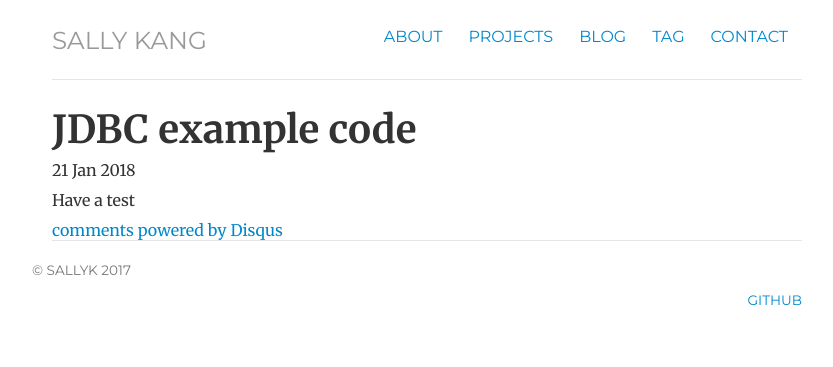
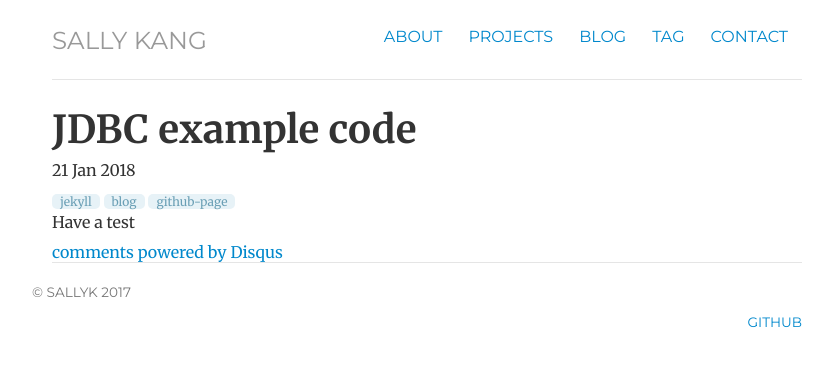
Before and after one commit to SallyKAN/SallyKAN.github.io, a Jekyll site: the page built from _posts/2018-01-21-jdbc-example-code.markdown, in a window 1280 px wide. Shown: the top 367 px of the page, without its empty margins (213-1046 px from the left). Built offline with Jekyll 4.4.1, drawn with Linux system fonts in a browser that asks for light colours; nearby versions of some CDN libraries; library files that are not in the unit come from our copies; a script that is not in the unit is left out; comment, search, counter and statistics services are not loaded.

Commit message:
Update 2018-01-21-jdbc-example-code.markdown

```diff
--- a/_posts/2018-01-21-jdbc-example-code.markdown
+++ b/_posts/2018-01-21-jdbc-example-code.markdown
@@ -2,5 +2,6 @@
 title: "JDBC example code"
 layout: post
 date: 2018-01-21
+tags: jekyll blog github-page
 ---
 Have a test
```
